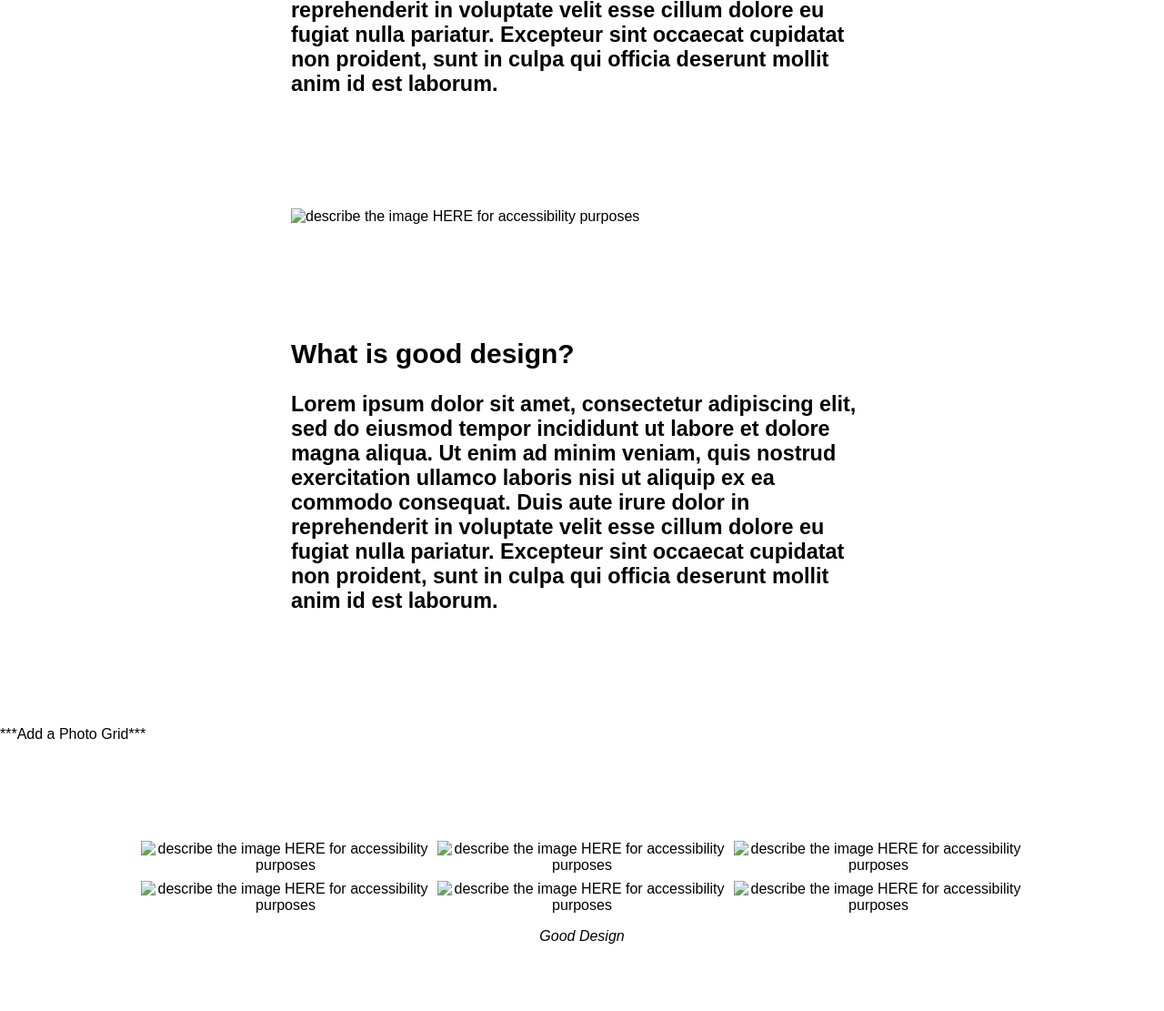
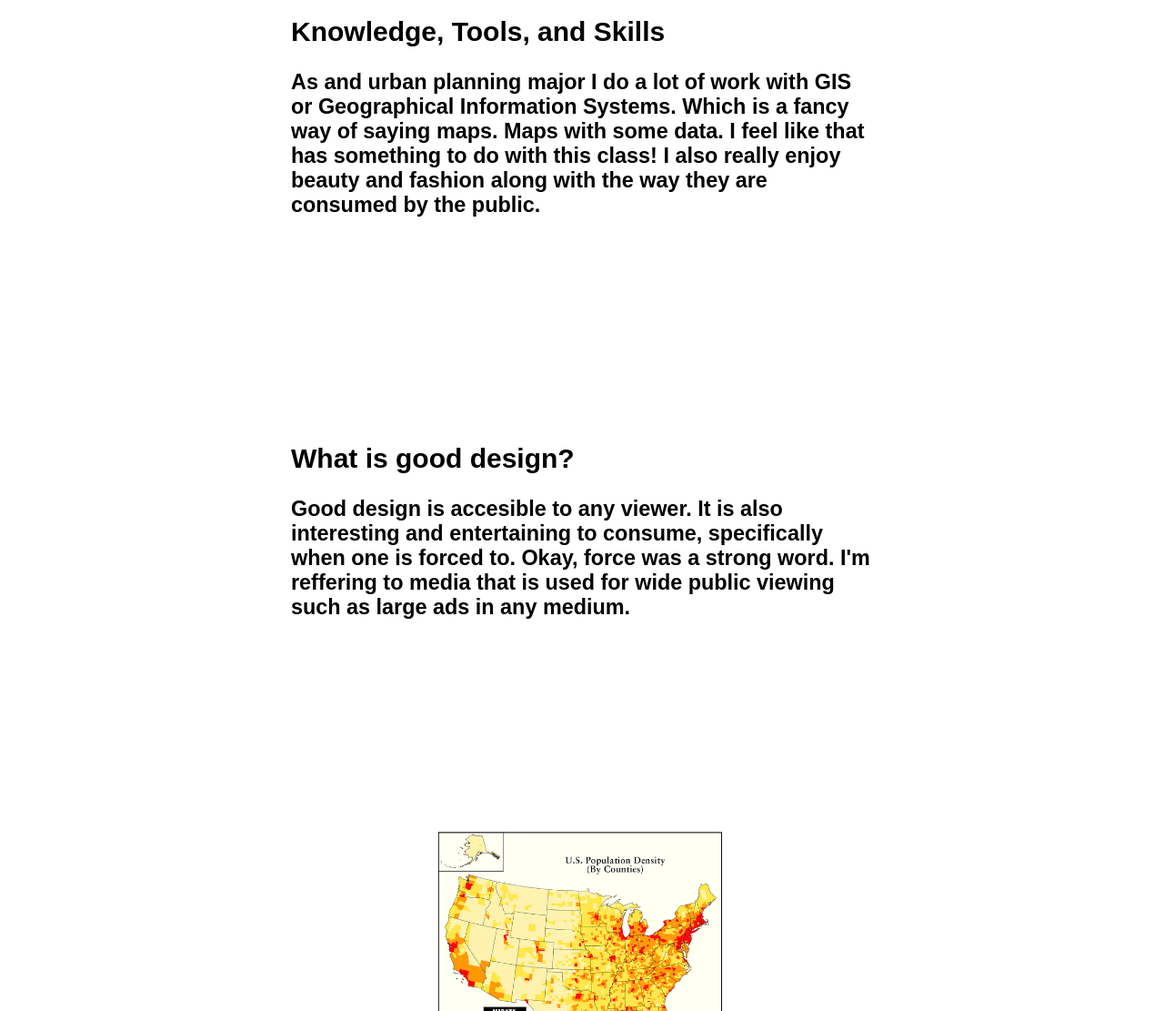
Before and after one commit to lolafh/lola, a plain HTML site: page index.html in a window 1280 px wide. Shown: the part 1689-2800 px from the top of the page at 91% size. Drawn offline with Linux system fonts and the light colour scheme.

Commit message:
Add files via upload

```diff
--- a/index.html
+++ b/index.html
@@ -9,7 +9,7 @@
   <!--Next comes the <head> information including the title and all of the important links that make the webtext work. When a browser access your url, it looks first at the index.html document <head> to learn about the names and locations of the other files and assets it will need to assemble your code into a visual display.-->
 
   <!--Go ahead and fill in the blank in <title>I am...</title> (see just below). The <title> will appear in your document's browser tab-->
-<title>I am...</title>
+<title>I am Lola</title>
 <!--The stuff below the title does important work to tell browsers what this page should look like on different screens-->
 <meta charset="UTF-8">
 <meta name="viewport" content="width=device-width, initial-scale=1">
@@ -38,7 +38,7 @@
 <!--Fuego programs sometimes use "in-line styling" to provide quick fixes to content design. In the above case, you could change "left" to "right" or "center" depending on your specific design needs. That said, left align is usually best practice for improving readability.-->
 <div class="textblock" style="text-align: left">
   <h2>Field of Study</h2>
-  <h3>Lorem ipsum dolor sit amet, consectetur adipiscing elit, sed do eiusmod tempor incididunt ut labore et dolore magna aliqua. Ut enim ad minim veniam, quis nostrud exercitation ullamco laboris nisi ut aliquip ex ea commodo consequat. Duis aute irure dolor in reprehenderit in voluptate velit esse cillum dolore eu fugiat nulla pariatur. Excepteur sint occaecat cupidatat non proident, sunt in culpa qui officia deserunt mollit anim id est laborum.</h3>
+  <h3>Hi! My name is Lola and I'm a juinor at the University of Pittsburgh. Which you know because we are all sitting here in class together. At the University of Pittsburgh. That part of the introduction feels obsolete and long winded. Sorry! Anyway, I am a double major in Urban Studies and Urban Planning/Geographical Analysis, with a minor in history.</h3>
   </div>
 
 
@@ -46,20 +46,16 @@
 <!--Replace the images here. You can also control max-image width%. Keep your file names simple, don't use spaces, and be case sensitive). Be sure to add alt="text." Visually impaired individuals using screen readers rely on alt="text" to describe pictures to them. Describe your image as clearly and succinctly as possible.-->
 
 
-  <img src="horizon.jpg" alt="describe the image HERE for accessibility purposes" class="center-img" style="width:30%;"></img>
+  <img src="horizon.png" alt="Lola and her dad in front of New York City skyline" class="center-img" style="width:30%;"></img>
 
 
 <!--What experience do you have to leverage in this class? Are you a writer, are you a maker, are you a designer, are you a thinker or critic? What is your medium/media? What interests you about that medium/those media? What media/skills do you wish to learn more about/pursue in this class?-->
 
 <div class="textblock" style="text-align: left">
   <h2>Knowledge, Tools, and Skills</h2>
-    <h3>Lorem ipsum dolor sit amet, consectetur adipiscing elit, sed do eiusmod tempor incididunt ut labore et dolore magna aliqua. Ut enim ad minim veniam, quis nostrud exercitation ullamco laboris nisi ut aliquip ex ea commodo consequat. Duis aute irure dolor in reprehenderit in voluptate velit esse cillum dolore eu fugiat nulla pariatur. Excepteur sint occaecat cupidatat non proident, sunt in culpa qui officia deserunt mollit anim id est laborum.</h3>
+    <h3>As and urban planning major I do a lot of work with GIS or Geographical Information Systems. Which is a fancy way of saying maps. Maps with some data. I feel like that has something to do with this class! I also really enjoy beauty and fashion along with the way they are consumed by the public. </h3>
   </div>
 
-<!--Quick fact: Did you know "Lorem ipsum," the fill text used in this web template, was hacked out of Cicero's "De finibus bonorum et malorum"? Developers made it non-sensical, so don't bother with Google Translate.-->
-<div>
-<img src="horizon.jpg" alt="describe the image HERE for accessibility purposes" class="center-img" style="max-width:50%;">
-</div>
 
 
 
@@ -68,25 +64,17 @@
 <!--So, what exactly is good design? Take some time to explain your design interests...defining it, providing examples, explaining why is it important/significant-->
 <div class="textblock" style="text-align: left">
   <h2>What is good design?</h2>
-      <h3>Lorem ipsum dolor sit amet, consectetur adipiscing elit, sed do eiusmod tempor incididunt ut labore et dolore magna aliqua. Ut enim ad minim veniam, quis nostrud exercitation ullamco laboris nisi ut aliquip ex ea commodo consequat. Duis aute irure dolor in reprehenderit in voluptate velit esse cillum dolore eu fugiat nulla pariatur. Excepteur sint occaecat cupidatat non proident, sunt in culpa qui officia deserunt mollit anim id est laborum.</h3>
+      <h3>Good design is accesible to any viewer. It is also interesting and entertaining to consume, specifically when one is forced to. Okay, force was a strong word. I'm reffering to media that is used for wide public viewing such as large ads in any medium.</h3>
   </div>
 
 <!--Replace the images here with examples of good design.-->
-  ***Add a Photo Grid***
 
   <div class="photogrid">
   <div class="row">
       <div class="column">
-          <img src="pgrid1.jpg" alt="describe the image HERE for accessibility purposes">
-          <img src="pgrid2.jpg" alt="describe the image HERE for accessibility purposes">
-      </div>
-      <div class="column">
-          <img src="pgrid3.jpg" alt="describe the image HERE for accessibility purposes">
-          <img src="pgrid4.jpg" alt="describe the image HERE for accessibility purposes">
-      </div>
-      <div class="column">
-          <img src="pgrid5.jpg" alt="describe the image HERE for accessibility purposes">
-          <img src="pgrid6.jpg" alt="describe the image HERE for accessibility purposes">
+          <img src="pgird1.png" alt="GIS map of population density in the USA">
+          <img src="pgird2.jpg" alt="GIS map of the topography of Washington state">
+          <img src="pgird3.png" alt="GIS map of zoning in Pittsburgh">
       </div>
   </div>
       <p><em>Good Design</em></p>
@@ -98,15 +86,15 @@
 
 <div class="textblock" style="text-align: left">
    <h2>In the Future</h2>
-      <h3>Lorem ipsum dolor sit amet, consectetur adipiscing elit, sed do eiusmod tempor incididunt ut labore et dolore magna aliqua. Ut enim ad minim veniam, quis nostrud exercitation ullamco laboris nisi ut aliquip ex ea commodo consequat. Duis aute irure dolor in reprehenderit in voluptate velit esse cillum dolore eu fugiat nulla pariatur. Excepteur sint occaecat cupidatat non proident, sunt in culpa qui officia deserunt mollit anim id est laborum.</h3>
+      <h3>After school I plan on travelling until I don't have any more money. I need to see more cities before I plan new ones! Or existing ones. I'm not sure yet.</h3>
   </div>
 
   <div>
- <img src="horizon.jpg" alt="describe the image HERE for accessibility purposes" class="none" style="max-width:100%;">
+ <img src="horizon1.png" alt="Lola in front of cathy haha" class="none" style="max-width:100%;">
     </div>
 
     <div id="logo">
-      <img src="fuego.jpg" alt="image of fire" style="width:25%;">
+      <img src="fuego.png" alt="image of fire" style="width:25%;">
         <p><b>generated by <a href="https://pitt-fuego.github.io/Pitt-Fuego-Coding-Tools/">Pitt Fuego</a></b></p>
         <p><em>Why make a spark when you can light a fire?</em></p>
     </div>
```
